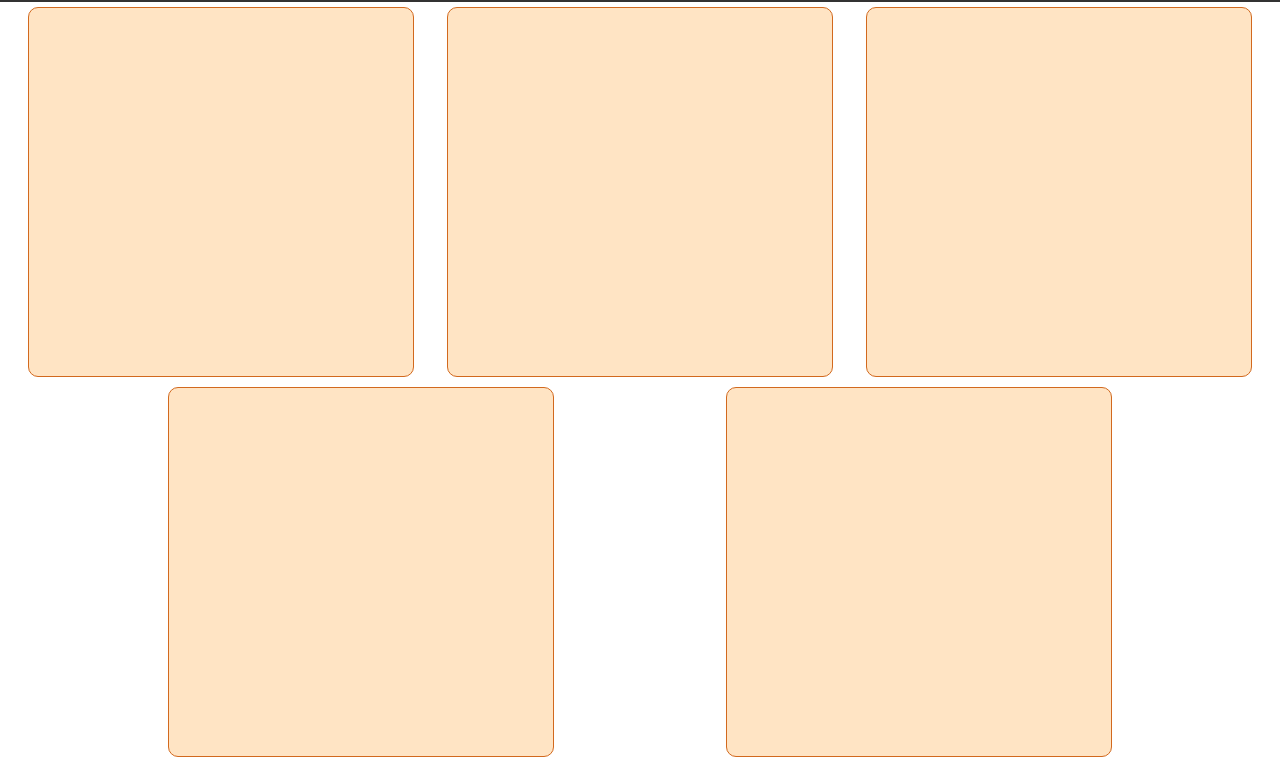
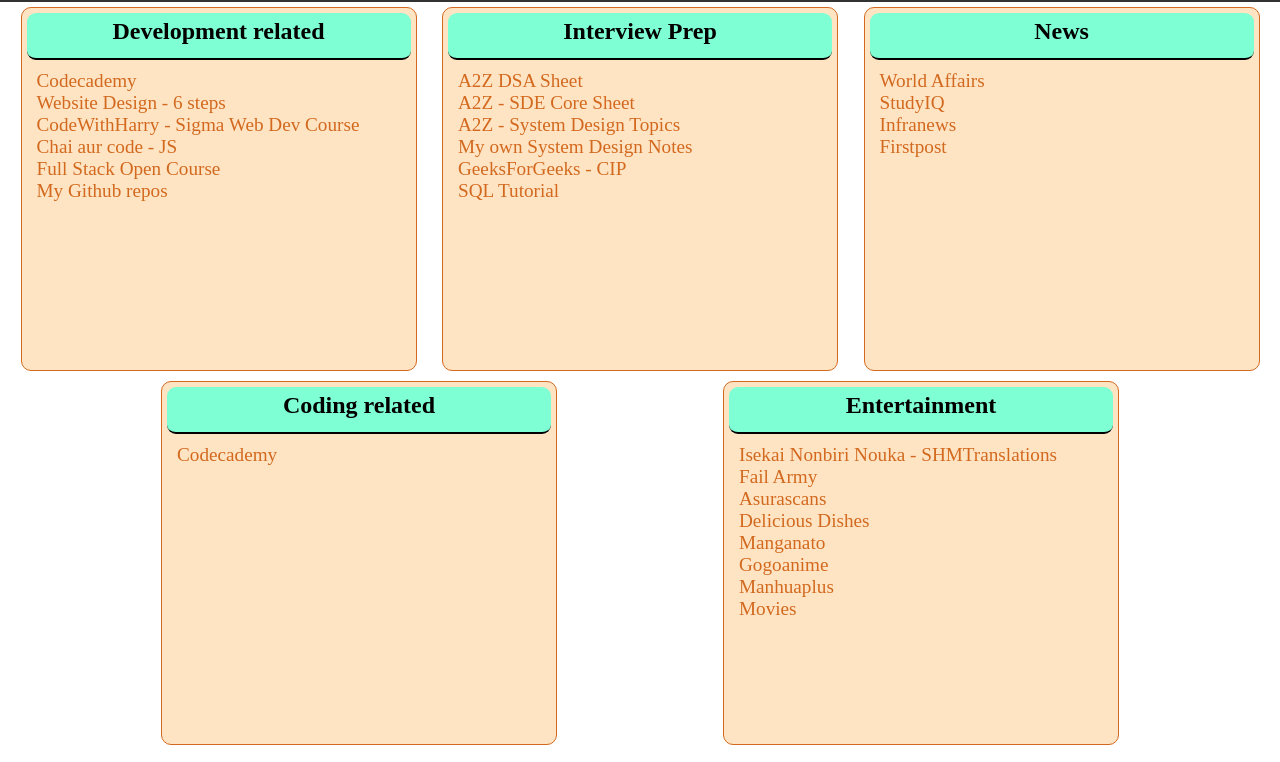
Before and after one commit to bishalpal/MiniProject-MyBookmarkManager, a plain HTML site: page index.html in a window 1280 px wide. Shown: the part 41-803 px from the top of the page. Drawn offline with Linux system fonts and the light colour scheme.

Commit message:
add content and some styles

```diff
--- a/index.html
+++ b/index.html
@@ -16,19 +16,81 @@
 
   <div class="container">
     <div class="coding">
-
+      <div class="heading">
+        <h2>Development related</h2>
+      </div>
+      <div class="links">
+        <ul>
+          <li><a href="https://www.codecademy.com/learn" target="_blank">Codecademy</a></li>
+          <li><a href="https://jgthms.com/web-design-in-4-minutes/#custom-font" target="_blank">Website Design - 6 steps</a></li>
+          <li><a href="https://www.youtube.com/playlist?list=PLu0W_9lII9agq5TrH9XLIKQvv0iaF2X3w" target="_blank">CodeWithHarry - Sigma Web Dev Course</a></li>
+          <li><a href="https://www.youtube.com/playlist?list=PLu71SKxNbfoBuX3f4EOACle2y-tRC5Q37" target="_blank">Chai aur code - JS</a></li>
+          <li><a href="https://fullstackopen.com/en/#course-contents" target="_blank">Full Stack Open Course</a></li>
+          <li><a href="https://github.com/bishalpal?tab=repositories" target="_blank">My Github repos</a></li>
+        </ul>
+      </div>
     </div>
     <div class="news">
-
+      <div class="heading">
+        <h2>Interview Prep</h2>
+      </div>
+      <div class="links">
+        <ul>
+          <li><a href="https://takeuforward.org/strivers-a2z-dsa-course/strivers-a2z-dsa-course-sheet-2/" target="_blank">A2Z DSA Sheet</a></li>
+          <li><a href="https://takeuforward.org/interviews/must-do-questions-for-dbms-cn-os-interviews-sde-core-sheet/" target="_blank">A2Z - SDE Core Sheet</a></li>
+          <li><a href="https://takeuforward.org/system-design/complete-system-design-roadmap-with-videos-for-sdes/" target="_blank">A2Z - System Design Topics</a></li>
+          <li><a href="https://github.com/bishalpal/MyLearning/tree/master/System%20Design" target="_blank">My own System Design Notes</a></li>
+          <li><a href="https://practice.geeksforgeeks.org/batch/cip-1" target="_blank">GeeksForGeeks - CIP</a></li>
+          <li><a href="https://www.sqltutorial.org/" target="_blank">SQL Tutorial</a></li>
+        </ul>
+      </div>
     </div>
     <div class="guidance">
-
+      <div class="heading">
+        <h2>News</h2>
+      </div>
+      <div class="links">
+        <ul>
+          <li><a href="https://www.codecademy.com/learn" target="_blank">World Affairs</a></li>
+          <li><a href="http://" target="_blank">StudyIQ</a></li>
+          <li><a href="http://" target="_blank">Infranews</a></li>
+          <li><a href="http://" target="_blank">Firstpost</a></li>
+          <li><a href="http://" target="_blank"></a></li>
+          <li><a href="http://" target="_blank"></a></li>
+        </ul>
+      </div>
     </div>
-    <div class="govt">
-
+    <div class="news">
+      <div class="heading">
+        <h2>Coding related</h2>
+      </div>
+      <div class="links">
+        <ul>
+          <li><a href="https://www.codecademy.com/learn" target="_blank">Codecademy</a></li>
+          <li><a href="http://" target="_blank"></a></li>
+          <li><a href="http://" target="_blank"></a></li>
+          <li><a href="http://" target="_blank"></a></li>
+          <li><a href="http://" target="_blank"></a></li>
+          <li><a href="http://" target="_blank"></a></li>
+        </ul>
+      </div>
     </div>
     <div class="entertainment">
-
+      <div class="heading">
+        <h2>Entertainment</h2>
+      </div>
+      <div class="links">
+        <ul>
+          <li><a href="" target="_blank">Isekai Nonbiri Nouka - SHMTranslations</a></li>
+          <li><a href="" target="_blank">Fail Army</a></li>
+          <li><a href="" target="_blank">Asurascans</a></li>
+          <li><a href="" target="_blank">Delicious Dishes</a></li>
+          <li><a href="" target="_blank">Manganato</a></li>
+          <li><a href="" target="_blank">Gogoanime</a></li>
+          <li><a href="" target="_blank">Manhuaplus</a></li>
+          <li><a href="" target="_blank">Movies</a></li>
+        </ul>
+      </div>
     </div>
   </div>
 </body>
--- a/style.css
+++ b/style.css
@@ -19,9 +19,30 @@ nav {
 
 .coding, .news, .guidance, .govt, .entertainment {
     min-width: 30%;
-    height: 46vh;
+    height: 44vh;
     background-color: bisque;
     border: 1px solid chocolate;
     border-radius: 10px;
     margin: 5px;
+    padding: 5px;
 }
+
+.heading {
+    min-height: 10%;
+    background-color: aquamarine;
+    border-radius: 9px;
+    text-align: center;
+    border-bottom: 2px solid black;
+    padding: 5px;
+    margin-bottom: 10px;
+}
+.links ul li {
+    list-style-type: none;
+    padding-left: 10px;
+    font-size: 1.2em;
+}
+
+a {
+    text-decoration: none;
+    color: chocolate;
+}
```
